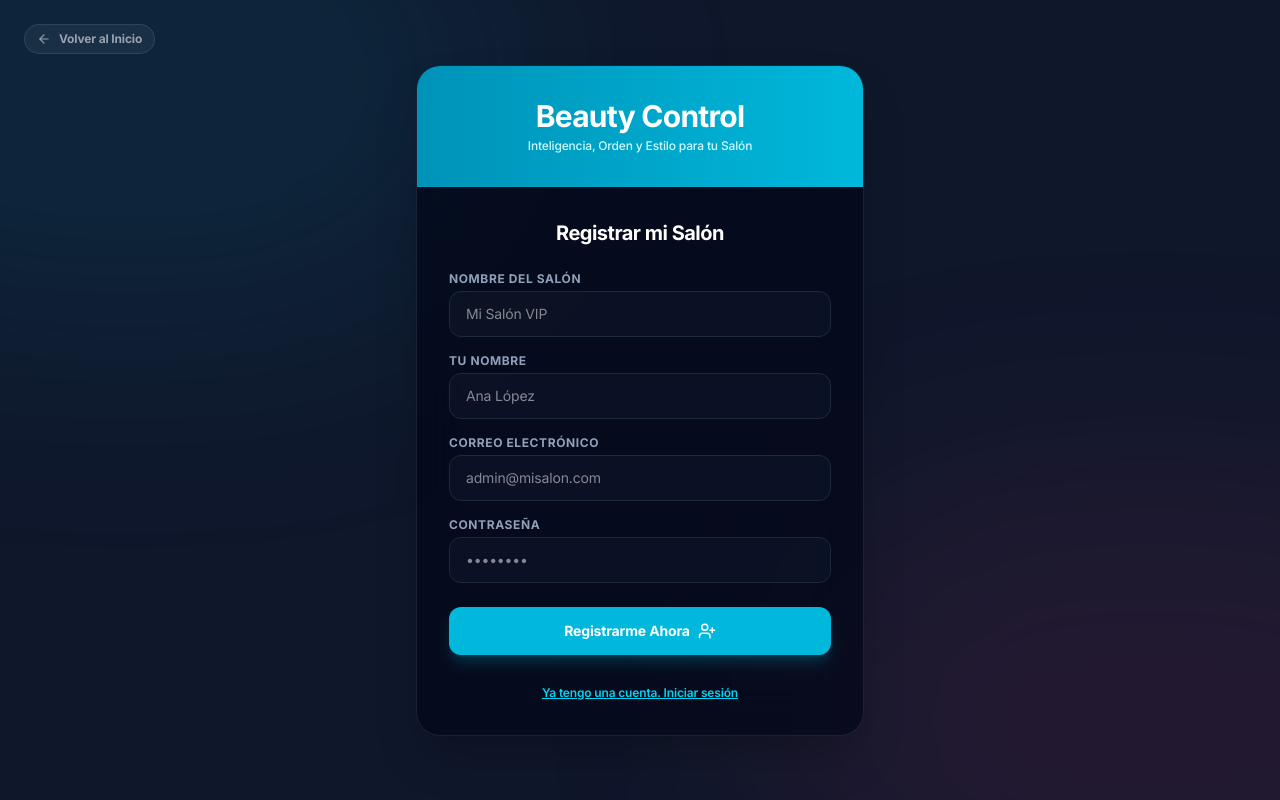
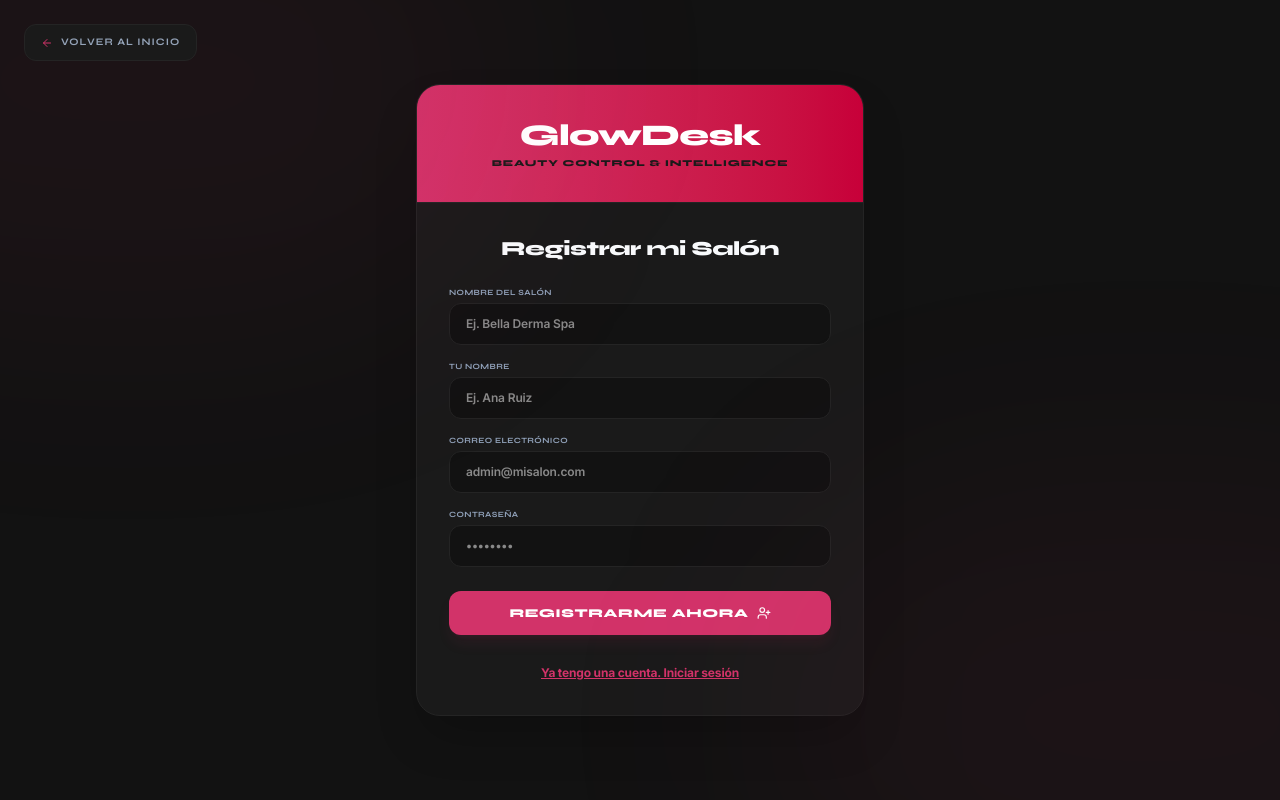
Before and after one commit to zam-ia/salon-360, a Next.js app: page /login in a window 1280 px wide. Both pictures are taken after a click on the button "¿No tienes cuenta? Registra tu salón gratis". Built offline with nearby package versions, Linux system fonts and the light colour scheme.

Commit message:
fix: wrap useSearchParams in Suspense on login page, align login styling to Charcoal & Fuchsia design

```diff
--- a/src/app/login/page.tsx
+++ b/src/app/login/page.tsx
@@ -2,13 +2,16 @@
 
 import { ArrowRight, UserPlus, ArrowLeft } from "lucide-react";
 import { login, signup } from "@/app/actions/auth";
-import { useState, useEffect } from "react";
+import { useState, useEffect, Suspense } from "react";
 import Link from "next/link";
 import { useSearchParams } from "next/navigation";
 
-export default function LoginPage() {
+function LoginFormComponent() {
   const searchParams = useSearchParams();
   const signupParam = searchParams.get("signup");
+  const salonNameParam = searchParams.get("salonName") || "";
+  const userNameParam = searchParams.get("userName") || "";
+  const emailParam = searchParams.get("email") || "";
 
   const [isLogin, setIsLogin] = useState(true);
   const [error, setError] = useState<string | null>(null);
@@ -41,32 +44,33 @@
   };
 
   return (
-    <div className="min-h-screen flex flex-col items-center justify-center bg-slate-900 p-4 relative overflow-hidden select-none">
-      {/* Luces de fondo estilo A. Carrión / Deep Tech */}
-      <div className="absolute top-[-20%] left-[-20%] w-[60%] h-[60%] rounded-full bg-cyan-500/10 blur-[120px] pointer-events-none" />
-      <div className="absolute bottom-[-20%] right-[-20%] w-[60%] h-[60%] rounded-full bg-pink-500/10 blur-[120px] pointer-events-none" />
+    <div className="min-h-screen flex flex-col items-center justify-center bg-[#121212] p-4 relative overflow-hidden select-none font-sans">
+      {/* Luces de fondo estilo Charcoal & Fuchsia Glow */}
+      <div className="absolute top-[-20%] left-[-20%] w-[60%] h-[60%] rounded-full bg-[#D23369]/5 blur-[120px] pointer-events-none" />
+      <div className="absolute bottom-[-20%] right-[-20%] w-[60%] h-[60%] rounded-full bg-[#D23369]/5 blur-[120px] pointer-events-none" />
 
       {/* Botón flotante para regresar */}
       <Link
         href="/"
-        className="absolute top-6 left-6 flex items-center gap-2 text-xs font-bold text-gray-400 hover:text-white transition-colors bg-white/5 border border-white/10 px-3 py-1.5 rounded-full backdrop-blur-md"
+        className="absolute top-6 left-6 flex items-center gap-2 text-[10px] font-bold uppercase tracking-widest text-[#94A3B8] hover:text-[#F8FAFC] transition-all bg-[#1A1A1A] border border-[#242424] px-4 py-2.5 rounded-xl font-syne hover:scale-[1.02] active:scale-[0.98] duration-200"
       >
-        <ArrowLeft size={14} /> Volver al Inicio
+        <ArrowLeft size={12} className="text-[#D23369]" /> Volver al Inicio
       </Link>
 
-      <div className="max-w-md w-full bg-slate-950/70 border border-slate-800/80 rounded-3xl shadow-2xl overflow-hidden backdrop-blur-xl">
-        <div className="p-8 text-center bg-gradient-to-r from-cyan-600 to-cyan-500 border-b border-cyan-400/10">
-          <h1 className="text-3xl font-black text-white tracking-tight">Beauty Control</h1>
-          <p className="text-cyan-100 text-xs mt-1 font-medium">Inteligencia, Orden y Estilo para tu Salón</p>
+      <div className="max-w-md w-full bg-[#1A1A1A] border border-[#242424] rounded-3xl shadow-2xl overflow-hidden">
+        {/* Encabezado con degradado fucsia */}
+        <div className="p-8 text-center bg-gradient-to-r from-[#D23369] to-[#C70039] border-b border-[#242424]">
+          <h1 className="text-3xl font-black text-white tracking-tight font-syne">GlowDesk</h1>
+          <p className="text-pink-100 text-[9px] font-extrabold uppercase tracking-widest mt-1 font-syne">BEAUTY CONTROL & INTELLIGENCE</p>
         </div>
 
         <div className="p-8">
-          <h2 className="text-xl font-bold text-white mb-6 text-center tracking-tight">
+          <h2 className="text-xl font-extrabold text-[#F8FAFC] mb-6 text-center tracking-tight font-syne">
             {isLogin ? "Iniciar Sesión" : "Registrar mi Salón"}
           </h2>
 
           {error && (
-            <div className="bg-red-950/40 border border-red-500/30 text-red-300 p-3.5 rounded-2xl text-xs mb-5 text-center font-medium">
+            <div className="bg-red-950/40 border border-red-500/20 text-red-300 p-3.5 rounded-2xl text-xs mb-5 text-center font-medium">
               {error}
             </div>
           )}
@@ -75,46 +79,49 @@
             {!isLogin && (
               <>
                 <div>
-                  <label className="block text-xs font-bold text-slate-400 uppercase tracking-wider mb-1">Nombre del Salón</label>
+                  <label className="block text-[8px] font-bold uppercase tracking-wider text-slate-400 mb-1 font-syne">Nombre del Salón</label>
                   <input
                     name="salonName"
                     type="text"
                     required
-                    className="w-full px-4 py-3 rounded-xl bg-slate-900/60 border border-slate-800 focus:outline-none focus:border-cyan-500 focus:ring-2 focus:ring-cyan-500/20 text-white text-sm transition-all"
-                    placeholder="Mi Salón VIP"
+                    defaultValue={salonNameParam}
+                    className="w-full px-4 py-3 bg-[#121212] border border-[#242424] rounded-xl focus:outline-none focus:border-[#D23369] text-white text-xs font-semibold transition-all font-sans"
+                    placeholder="Ej. Bella Derma Spa"
                   />
                 </div>
                 <div>
-                  <label className="block text-xs font-bold text-slate-400 uppercase tracking-wider mb-1">Tu Nombre</label>
+                  <label className="block text-[8px] font-bold uppercase tracking-wider text-slate-400 mb-1 font-syne">Tu Nombre</label>
                   <input
                     name="userName"
                     type="text"
                     required
-                    className="w-full px-4 py-3 rounded-xl bg-slate-900/60 border border-slate-800 focus:outline-none focus:border-cyan-500 focus:ring-2 focus:ring-cyan-500/20 text-white text-sm transition-all"
-                    placeholder="Ana López"
+                    defaultValue={userNameParam}
+                    className="w-full px-4 py-3 bg-[#121212] border border-[#242424] rounded-xl focus:outline-none focus:border-[#D23369] text-white text-xs font-semibold transition-all font-sans"
+                    placeholder="Ej. Ana Ruiz"
                   />
                 </div>
               </>
             )}
 
             <div>
-              <label className="block text-xs font-bold text-slate-400 uppercase tracking-wider mb-1">Correo Electrónico</label>
+              <label className="block text-[8px] font-bold uppercase tracking-wider text-slate-400 mb-1 font-syne">Correo Electrónico</label>
               <input
                 name="email"
                 type="email"
                 required
-                className="w-full px-4 py-3 rounded-xl bg-slate-900/60 border border-slate-800 focus:outline-none focus:border-cyan-500 focus:ring-2 focus:ring-cyan-500/20 text-white text-sm transition-all"
+                defaultValue={emailParam}
+                className="w-full px-4 py-3 bg-[#121212] border border-[#242424] rounded-xl focus:outline-none focus:border-[#D23369] text-white text-xs font-semibold transition-all font-sans"
                 placeholder="admin@misalon.com"
               />
             </div>
 
             <div>
-              <label className="block text-xs font-bold text-slate-400 uppercase tracking-wider mb-1">Contraseña</label>
+              <label className="block text-[8px] font-bold uppercase tracking-wider text-slate-400 mb-1 font-syne">Contraseña</label>
               <input
                 name="password"
                 type="password"
                 required
-                className="w-full px-4 py-3 rounded-xl bg-slate-900/60 border border-slate-800 focus:outline-none focus:border-cyan-500 focus:ring-2 focus:ring-cyan-500/20 text-white text-sm transition-all"
+                className="w-full px-4 py-3 bg-[#121212] border border-[#242424] rounded-xl focus:outline-none focus:border-[#D23369] text-white text-xs font-semibold transition-all font-sans"
                 placeholder="••••••••"
               />
             </div>
@@ -122,10 +129,10 @@
             <button
               disabled={loading}
               type="submit"
-              className="w-full mt-6 flex items-center justify-center gap-2 bg-cyan-500 hover:bg-cyan-600 disabled:bg-cyan-800 text-white font-bold py-3.5 px-4 rounded-xl transition-all cursor-pointer shadow-lg shadow-cyan-500/20 hover:shadow-cyan-500/30 hover:-translate-y-0.5 active:translate-y-0 text-sm"
+              className="w-full mt-6 flex items-center justify-center gap-2 bg-[#D23369] hover:bg-[#C70039] disabled:bg-rose-950 text-white font-extrabold py-3.5 px-4 rounded-xl transition-all cursor-pointer shadow-lg shadow-[#D23369]/10 hover:shadow-[#D23369]/20 hover:scale-[1.01] active:scale-[0.99] text-xs font-syne uppercase tracking-wider"
             >
               {loading ? "Procesando..." : (isLogin ? "Ingresar al Dashboard" : "Registrarme Ahora")}
-              {isLogin ? <ArrowRight size={18} /> : <UserPlus size={18} />}
+              {isLogin ? <ArrowRight size={14} /> : <UserPlus size={14} />}
             </button>
           </form>
 
@@ -133,7 +140,7 @@
             <button
               type="button"
               onClick={() => setIsLogin(!isLogin)}
-              className="text-xs text-cyan-400 hover:text-cyan-300 font-semibold underline bg-transparent border-none outline-none cursor-pointer"
+              className="text-xs text-[#D23369] hover:text-[#C70039] font-bold underline bg-transparent border-none outline-none cursor-pointer"
             >
               {isLogin ? "¿No tienes cuenta? Registra tu salón gratis" : "Ya tengo una cuenta. Iniciar sesión"}
             </button>
@@ -143,3 +150,18 @@
     </div>
   );
 }
+
+export default function LoginPage() {
+  return (
+    <Suspense fallback={
+      <div className="min-h-screen flex items-center justify-center bg-[#121212] text-slate-300 font-sans">
+        <div className="flex flex-col items-center gap-3">
+          <div className="w-6 h-6 border-2 border-[#D23369] border-t-transparent rounded-full animate-spin" />
+          <p className="text-xs font-bold uppercase tracking-widest font-syne">Cargando...</p>
+        </div>
+      </div>
+    }>
+      <LoginFormComponent />
+    </Suspense>
+  );
+}
```
